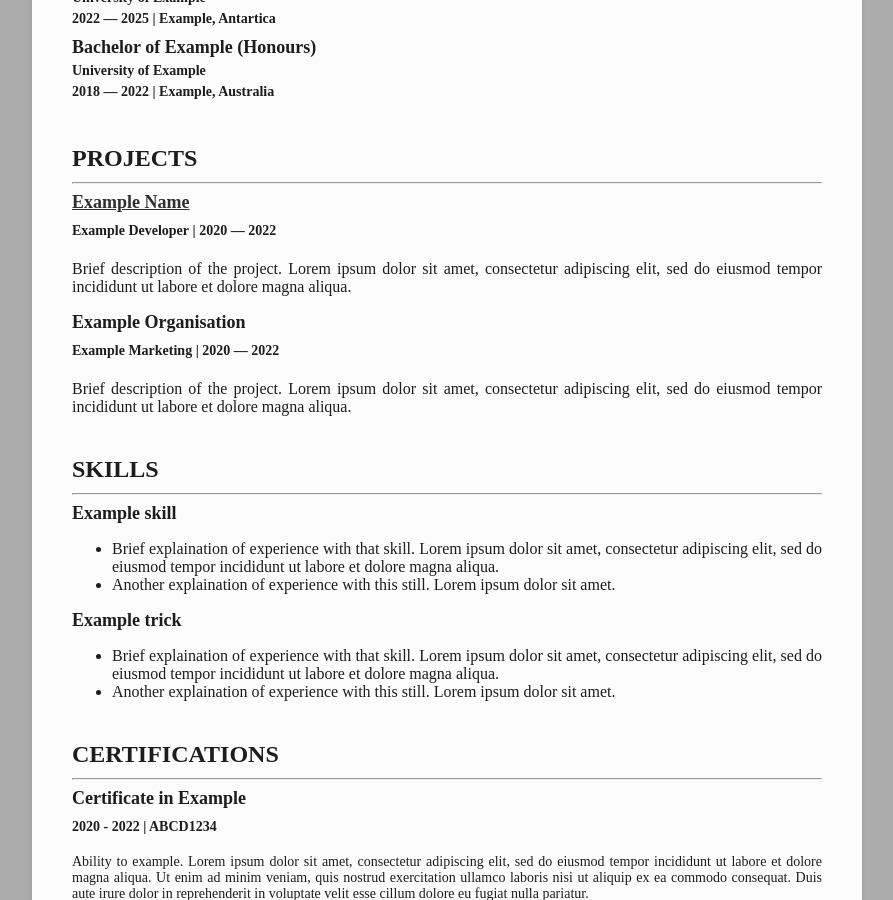
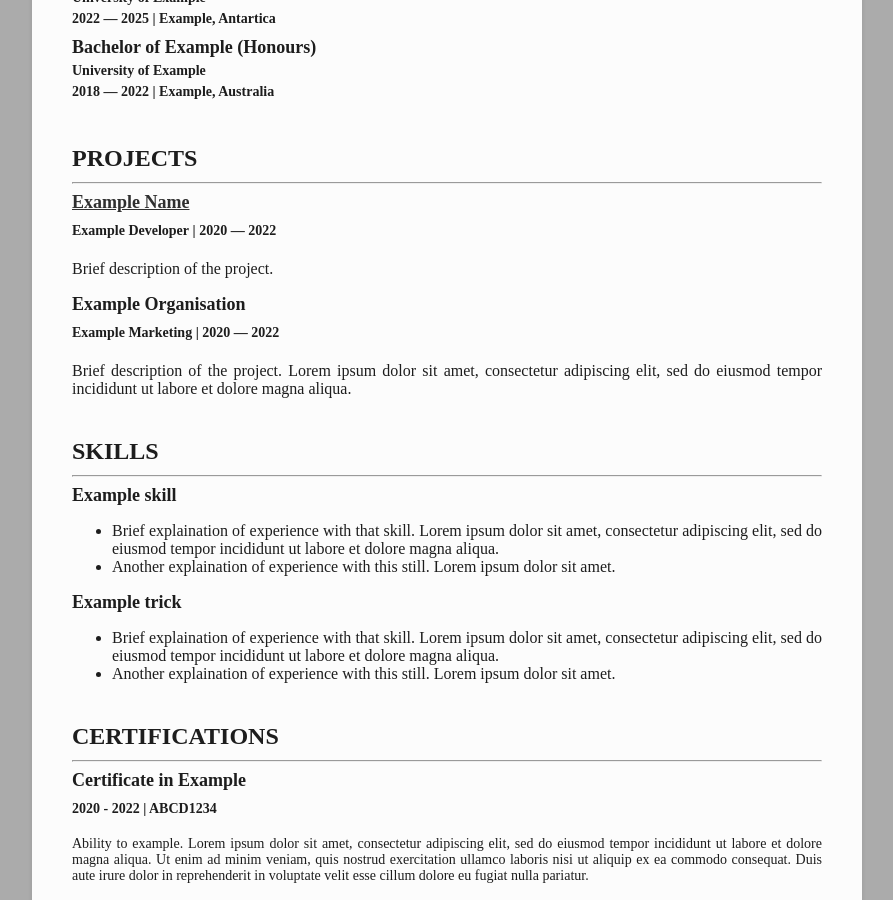
Before and after one commit to miikyla/digital-cv, a Jekyll site: the page built from index.markdown, in a window 1280 px wide and 900 px high, scrolled down 1054 px. Shown: the whole window, without its empty margins (193-1086 px from the left). Built offline with Jekyll 4.4.1, drawn with Linux system fonts in a browser that asks for light colours.

Commit message:
Shows variation in project description text

```diff
--- a/_data/projects.yaml
+++ b/_data/projects.yaml
@@ -5,7 +5,7 @@
   duration: 2020 &mdash; 2022
   url-exists: true
   url: "http://www.example.com.au"
-  description: Brief description of the project. Lorem ipsum dolor sit amet, consectetur adipiscing elit, sed do eiusmod tempor incididunt ut labore et dolore magna aliqua.
+  description: Brief description of the project.
 
 - project: Example Organisation
   role: Example Marketing
```
